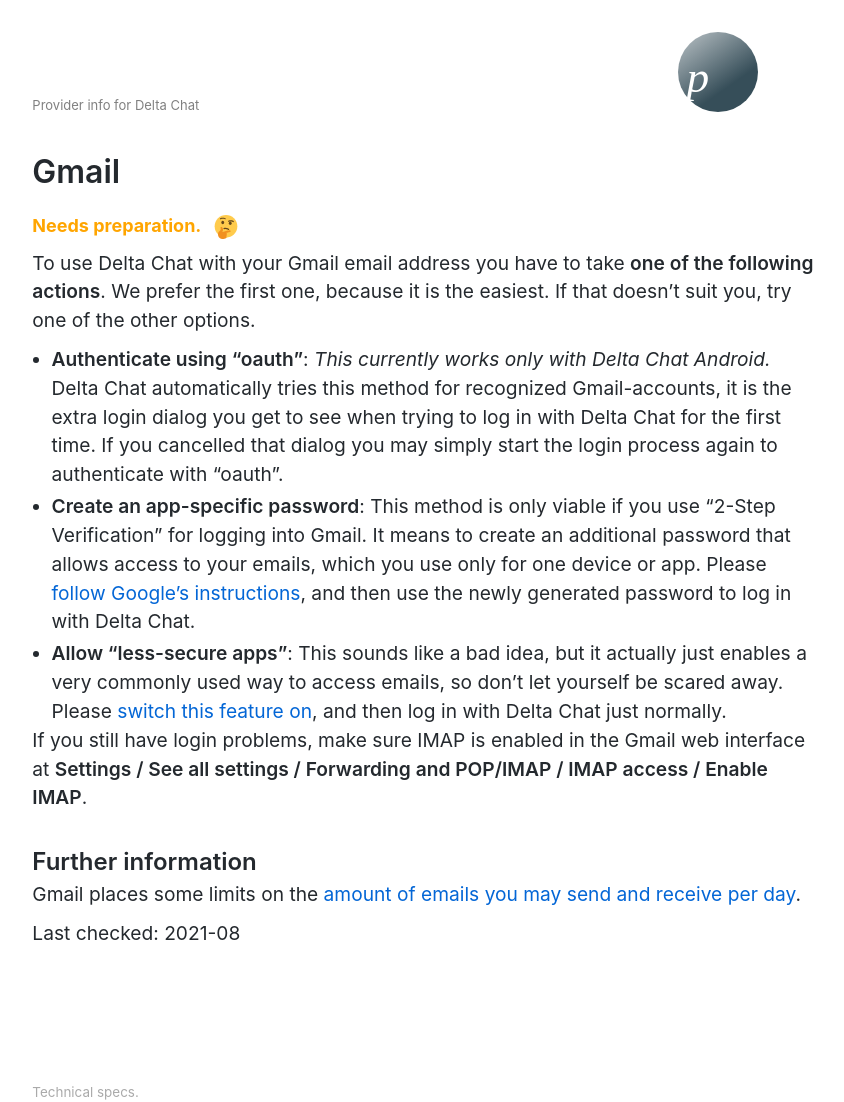
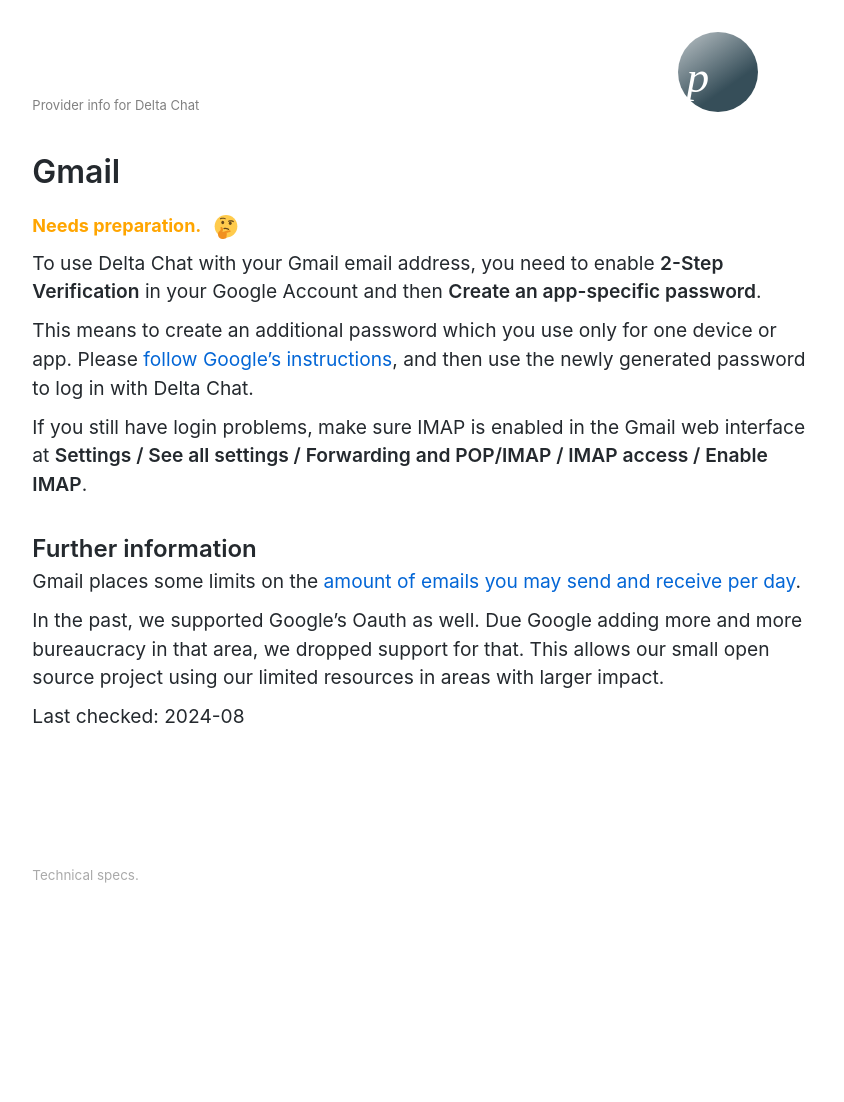
Before and after one commit to deltachat/provider-db, a Jekyll site: the page built from _providers/gmail.md, in a window 1280 px wide. Shown: the whole page, without its empty margins (213-1057 px from the left). Built offline with Jekyll 4.4.1, drawn with Linux system fonts in a browser that asks for light colours; after the commit the page ends 900 px from its top, so only the background shows below that.

Commit message:
adapt to removed gmail-oauth2

```diff
--- a/_providers/gmail.md
+++ b/_providers/gmail.md
@@ -18,16 +18,18 @@
 opt:
   delete_to_trash: true
 before_login_hint: |
-  For Gmail accounts, you need to create an app-password if you have "2-Step Verification" enabled. If this setting is not available, you need to enable "less secure apps".
-last_checked: 2021-08
+  For Gmail accounts, you need to create an app-password and have "2-Step Verification" enabled.
+last_checked: 2024-08
 website: https://gmail.com
 ---
 
-To use Delta Chat with your Gmail email address you have to take **one of the following actions**. We prefer the first one, because it is the easiest. If that doesn't suit you, try one of the other options.
+To use Delta Chat with your Gmail email address,
+you need to enable **2-Step Verification** in your Google Account
+and then **Create an app-specific password**.
 
-* **Authenticate using "oauth"**: *This currently works only with Delta Chat Android.* Delta Chat automatically tries this method for recognized Gmail-accounts, it is the extra login dialog you get to see when trying to log in with Delta Chat for the first time. If you cancelled that dialog you may simply start the login process again to authenticate with "oauth".
-* **Create an app-specific password**: This method is only viable if you use "2-Step Verification" for logging into Gmail. It means to create an additional password that allows access to your emails, which you use only for one device or app.  Please [follow Google's instructions](https://support.google.com/accounts/answer/185833), and then use the newly generated password to log in with Delta Chat.
-* **Allow "less-secure apps"**: This sounds like a bad idea, but it actually just enables a very commonly used way to access emails, so don't let yourself be scared away. Please [switch this feature on](https://myaccount.google.com/lesssecureapps), and then log in with Delta Chat just normally.
+This means to create an additional password which you use only for one device or app.
+Please [follow Google's instructions](https://support.google.com/accounts/answer/185833),
+and then use the newly generated password to log in with Delta Chat.
 
 If you still have login problems,
 make sure IMAP is enabled in the Gmail web interface
@@ -36,3 +38,10 @@
 ## Further information
 
 Gmail places some limits on the [amount of emails you may send and receive per day](https://support.google.com/mail/answer/22839).
+
+In the past, we supported Google's Oauth as well.
+Due Google adding more and more bureaucracy in that area,
+we dropped support for that.
+This allows our small open source project
+using our limited resources
+in areas with larger impact.
```
